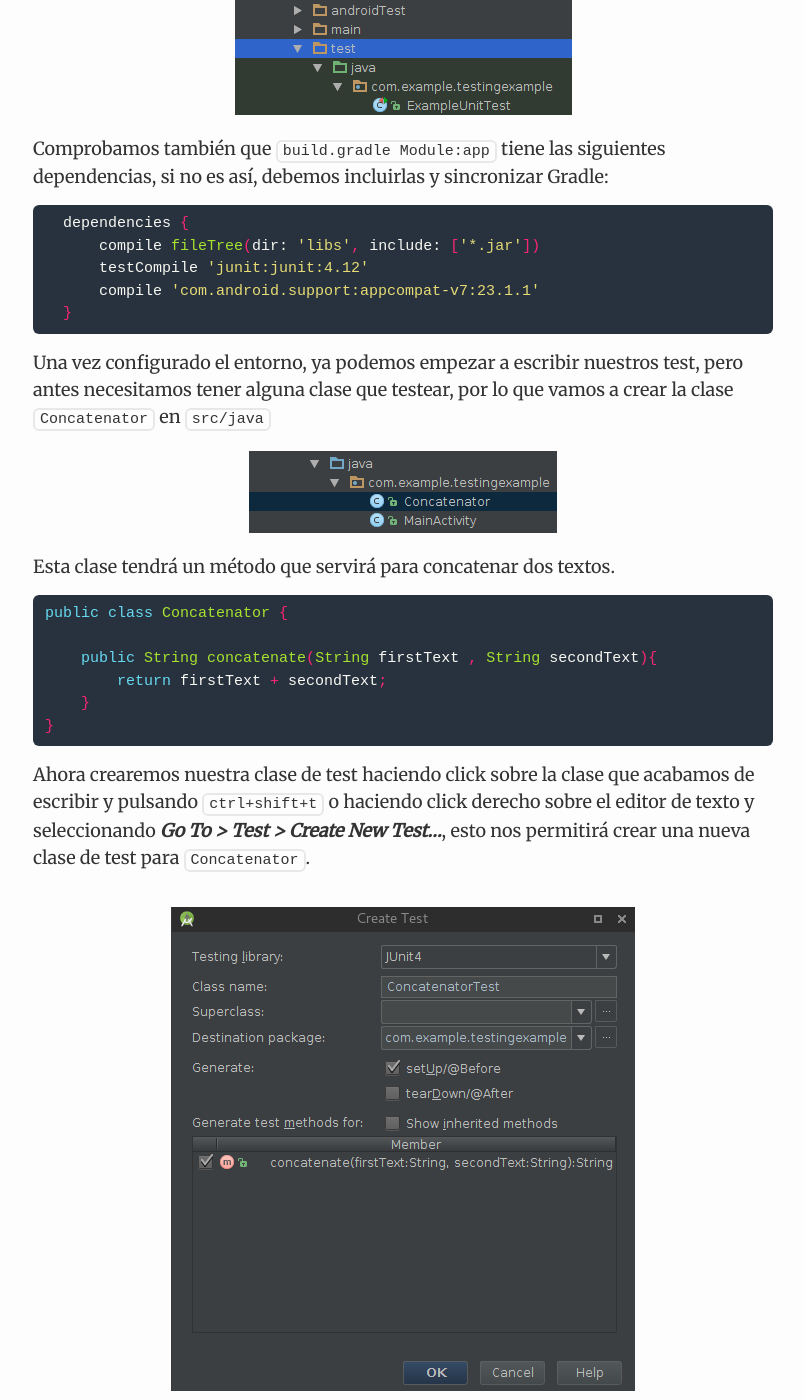
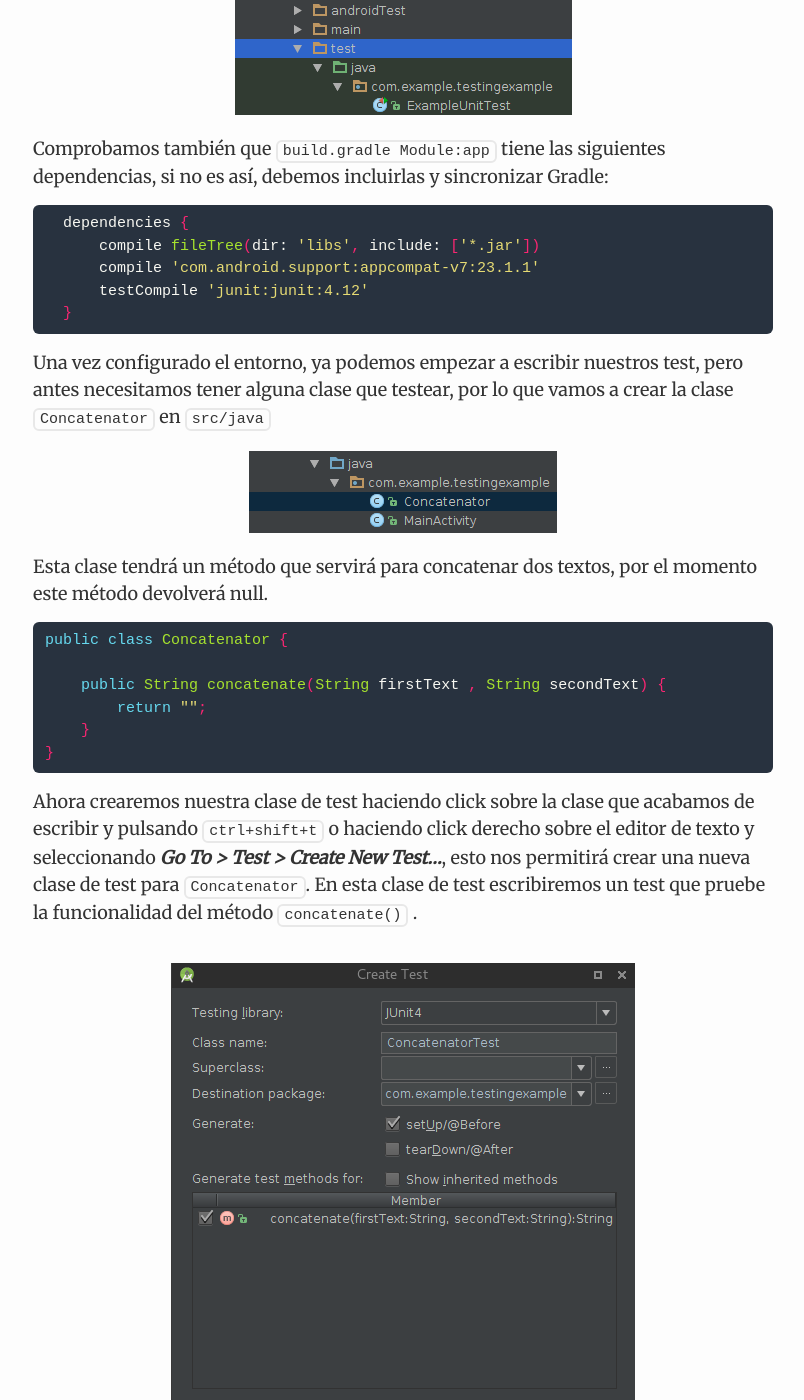
Before and after one commit to fatfer/fatfer.github.io, a Jekyll site: the page built from _posts/2016-03-05-android-unit-test.markdown, in a window 1280 px wide and 1400 px high, scrolled down 492 px. Shown: the whole window, without its empty margins (237-1041 px from the left). Built offline with Jekyll 4.4.1, drawn with Linux system fonts in a browser that asks for light colours; some web fonts are replaced; comment, search, counter and statistics services are not loaded; some of the changed text lies outside the part shown.

Commit message:
fix coding style and change to tdd mode

```diff
--- a/_posts/2016-03-05-android-unit-test.markdown
+++ b/_posts/2016-03-05-android-unit-test.markdown
@@ -14,25 +14,25 @@
 {% highlight groovy %}
   dependencies {
       compile fileTree(dir: 'libs', include: ['*.jar'])
+      compile 'com.android.support:appcompat-v7:23.1.1'
       testCompile 'junit:junit:4.12'
-      compile 'com.android.support:appcompat-v7:23.1.1'
   }
 {% endhighlight %}
 
 Una vez configurado el entorno, ya podemos empezar a escribir nuestros test, pero antes necesitamos tener alguna clase que testear, por lo que vamos a crear la clase `Concatenator` en `src/java`
 ![]({{ site.url }}/images/concatenator.png){: .center-image }
-Esta clase tendrá un método que servirá para concatenar dos textos.
+Esta clase tendrá un método que servirá para concatenar dos textos, por el momento este método devolverá null.
 
 {% highlight java %}
 public class Concatenator {
 
-    public String concatenate(String firstText , String secondText){
-        return firstText + secondText;
+    public String concatenate(String firstText , String secondText) {
+        return "";
     }
 }
 {% endhighlight %}
 
-Ahora crearemos nuestra clase de test haciendo click sobre la clase que acabamos de escribir y pulsando `ctrl+shift+t` o haciendo click derecho sobre el editor de texto y seleccionando **_Go To > Test > Create New Test..._**, esto nos permitirá crear una nueva clase de test para `Concatenator`.
+Ahora crearemos nuestra clase de test haciendo click sobre la clase que acabamos de escribir y pulsando `ctrl+shift+t` o haciendo click derecho sobre el editor de texto y seleccionando **_Go To > Test > Create New Test..._**, esto nos permitirá crear una nueva clase de test para `Concatenator`. En esta clase de test escribiremos un test que pruebe la funcionalidad del método `concatenate()` .
 
 ![]({{ site.url }}/images/concatenatorTest.png){: .center-image }
 
@@ -49,6 +49,7 @@
 public class ConcatenatorTest {
 
     private Concatenator mConcatenator;
+
     @Before
     public void setUp() throws Exception {
         mConcatenator = new Concatenator();
@@ -62,6 +63,16 @@
 }
 {% endhighlight %}
 
-Para ejecutar nuestro test hacemos click derecho sobre `CalculatorTest` y seleccionamos **_Run > CalculatorTest_**, nuestro test debería pasar y mostrar OK.
+Para ejecutar nuestro test hacemos click derecho sobre `CalculatorTest` y seleccionamos **_Run > CalculatorTest_**, nuestro test fallará ya que todavía nos queda por implementar la lógica del método `concatenate()`:
 
+  {% highlight java %}
+  public class Concatenator {
+
+      public String concatenate(String firstText , String secondText) {
+          return firstText + secondText;
+      }
+  }
+  {% endhighlight %}
+
+  Ahora que ya tenemos implementado nuestro método, volvemos a ejecutar nuestro test y comprobamos que que el resultado es correcto.
 ![]({{ site.url }}/images/testResult.png){: .center-image }
```
